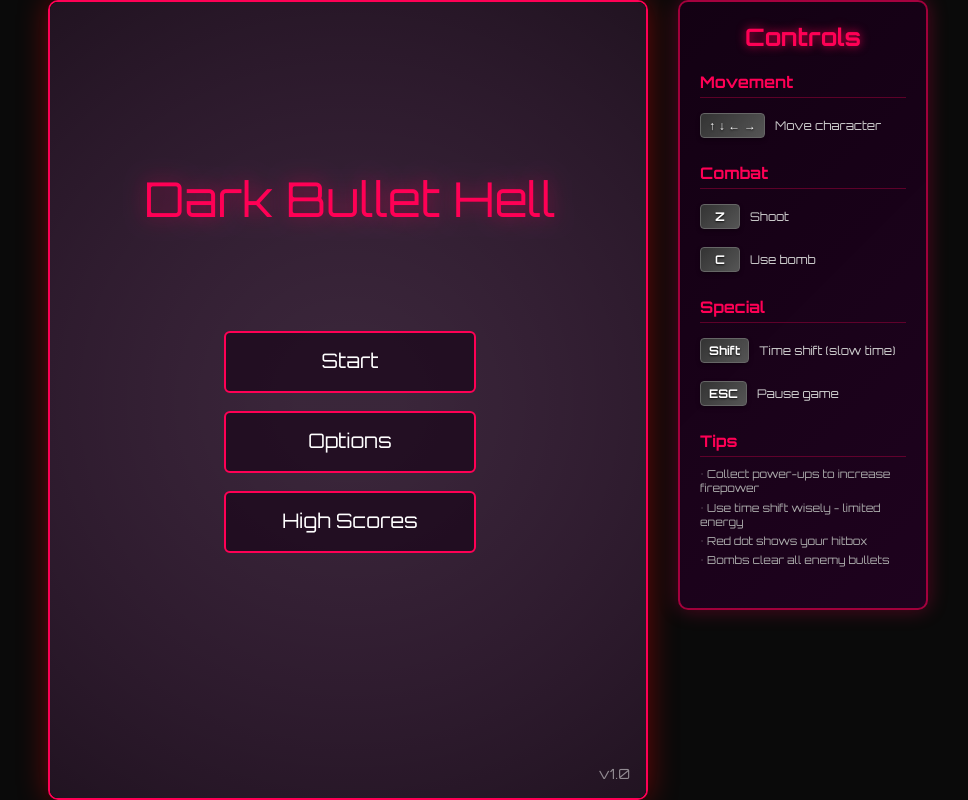
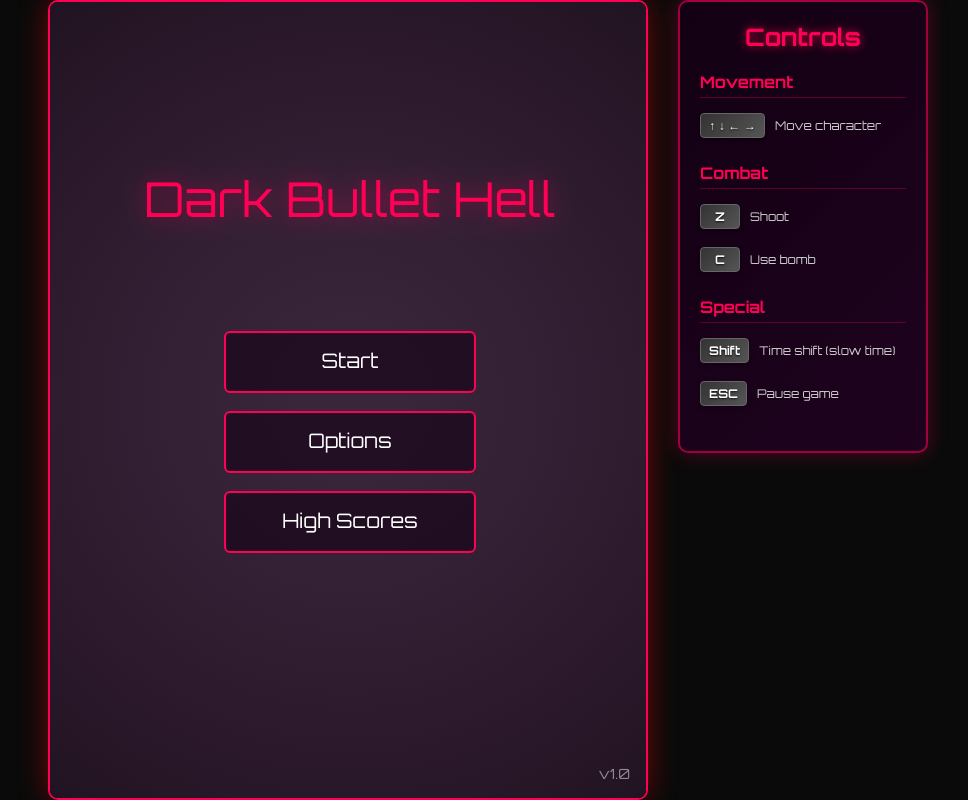
Before and after one commit to haszKEJL/DarkBulletHell, a plain HTML site: page index.html in a window 1280 px wide. Shown: the whole page, without its empty margins (152-1120 px from the left). Drawn offline with Linux system fonts and the light colour scheme.

Commit message:
Add files via upload

```diff
--- a/game.js
+++ b/game.js
@@ -1578,7 +1578,7 @@ function updateProgressBar() {
     if (!progressBar) return;
 
 
-    gameState.gameProgress += 1/60/240;
+    gameState.gameProgress += 1/60/140;
 
     if (gameState.gameProgress >= 1) {
         gameState.gameProgress = 1;
@@ -1858,7 +1858,7 @@ function submitHighScore(playerName, score) {
 
 let lastTime = 0;
 let enemySpawnTimer = 0;
-let enemySpawnInterval = 1.0;
+let enemySpawnInterval = 0.65;
 
 function gameLoop(timestamp) {
     const deltaTime = (timestamp - lastTime) / 1000 * 0.8;
--- a/index.html
+++ b/index.html
@@ -46,22 +46,6 @@
                     <span class="description">Pause game</span>
                 </div>
             </div>
-
-            <div class="control-section">
-                <h4>Tips</h4>
-                <div class="tip-item">
-                    • Collect power-ups to increase firepower
-                </div>
-                <div class="tip-item">
-                    • Use time shift wisely - limited energy
-                </div>
-                <div class="tip-item">
-                    • Red dot shows your hitbox
-                </div>
-                <div class="tip-item">
-                    • Bombs clear all enemy bullets
-                </div>
-            </div>
         </div>
     </div>
 
```
